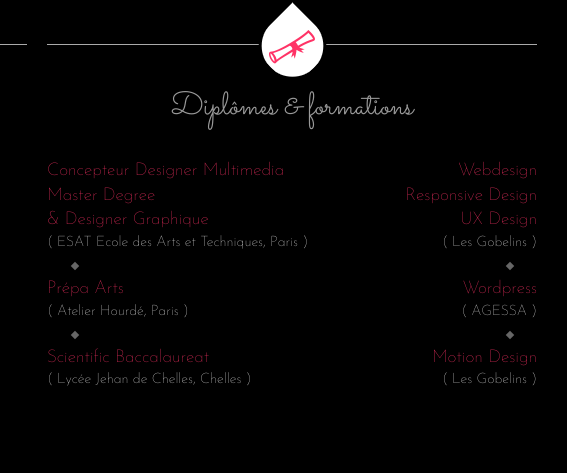
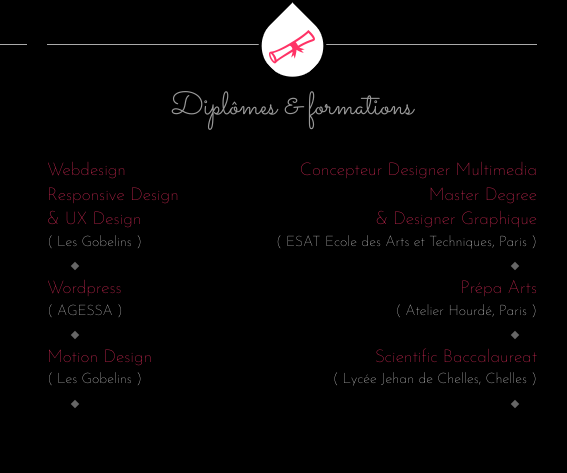
Before and after one commit to AudreyRecio/portfolio, a plain HTML site: page index.html in a window 1280 px wide. Shown: the part 4214-4687 px from the top of the page, 603-1170 px from the left. Drawn offline with nearby package versions, Linux system fonts and the light colour scheme.

Commit message:
Motifs sur les 2 col About

```diff
--- a/css/main.css
+++ b/css/main.css
@@ -1049,7 +1049,7 @@ h6 span{
     .experiences div:last-child{margin-right: 0;}
 
     .colGauche{
-        width: 320px;
+        width: 170px;
         display: inline-block;
         text-align: left;
         color: #ff3366;
@@ -1057,10 +1057,10 @@ h6 span{
 
     .colGauche .ptiLosange{margin: 10px 0px 8px 25px;}
 
-    .colDroite .ptiLosange{margin: 10px 0px 8px 140px;}
+    .colDroite .ptiLosange{margin: 10px 0px 8px 295px;}
 
     .colDroite{
-        width: 170px;
+        width: 320px;
         display: inline-block;
         text-align: right;
         color: #ff3366;
@@ -1366,24 +1366,32 @@ footer p{
     .rubriqueContainer{text-align: center;}
     .diplomes{margin-top: 50px;}
 
+
+
+
+
+
+/*Contacts ===================================================================*/
+    .contact{padding-top: 120px;}
+
+/*Footer ===================================================================*/
+    footer{padding-top: 100px;}
+
+
+
+
+
+}
+
+@media only screen and (max-width: 544px) {
+
     .colGauche {text-align: center;}
     .colDroite {text-align: center;}
 
     .colGauche .ptiLosange {margin: 10px auto;}
     .colDroite .ptiLosange {margin: 10px auto;}
 
-
-
-
-/*Contacts ===================================================================*/
-    .contact{padding-top: 120px;}
-
-/*Footer ===================================================================*/
-    footer{padding-top: 100px;}
-
-
-
-
+    .ptiLosangeM {display: inline-block;}
 
 }
 
--- a/index.html
+++ b/index.html
@@ -420,32 +420,32 @@
                     <div>
                         <div class="colGauche colAbout">
                             <ul>
+                                <li>Webdesign</li>
+                                <li>Responsive Design</li>
+                                <li>& UX Design</li>
+                                <li class="txtNote">( Les Gobelins )</li>
+                                <li class="ptiLosange desktop"></li>
+                                <li>Wordpress</li>
+                                <li  class="txtNote">( AGESSA )</li>
+                                <li class="ptiLosange"></li>
+                                <li>Motion Design</li>
+                                <li  class="txtNote">( Les Gobelins )</li>
+                                <div class="ptiLosangeM"><li class="ptiLosange"></li></div>
+                            </ul>
+                        </div><!--
+                         --><div class="colDroite colAbout" id="about">
+                            <ul>
                                 <li>Concepteur Designer Multimedia</li>
                                 <li>Master Degree</li>
                                 <li>& Designer Graphique</li>
                                 <li class="txtNote">( ESAT Ecole des Arts et Techniques, Paris )</li>
-                                <li class="ptiLosange desktop"></li>
+                                <li class="ptiLosange"></li>
                                 <li>Prépa Arts</li>
-                                <li  class="txtNote">( Atelier Hourdé, Paris )</li>
+                                <li class="txtNote">( Atelier Hourdé, Paris )</li>
                                 <li class="ptiLosange"></li>
-                                <li>Scientific Baccalaureat </li>
-                                <li  class="txtNote">( Lycée Jehan de Chelles, Chelles )</li>
-                                <div class="desktop"><li class="ptiLosange"></li></div>
-                            </ul>
-                        </div><!--
-                         --><div class="colDroite colAbout" id="about">
-                            <ul>
-                                <li>Webdesign</li>
-                                <li>Responsive Design</li>
-                                <li>UX Design</li>
-                                <li class="txtNote">( Les Gobelins )</li>
-                                <li class="ptiLosange"></li>
-                                <li>Wordpress</li>
-                                <li class="txtNote">( AGESSA )</li>
-                                <li class="ptiLosange"></li>
-                                <li>Motion Design</li>
-                                <li class="txtNote">( Les Gobelins )</li>
-                                <div class="desktop"><li class="ptiLosange"></li></div>
+                                <li>Scientific Baccalaureat</li>
+                                <li class="txtNote">( Lycée Jehan de Chelles, Chelles )</li>
+                                <div class="ptiLosangeM"><li class="ptiLosange"></li></div>
                             </ul>
                         </div>
                     </div>
```
